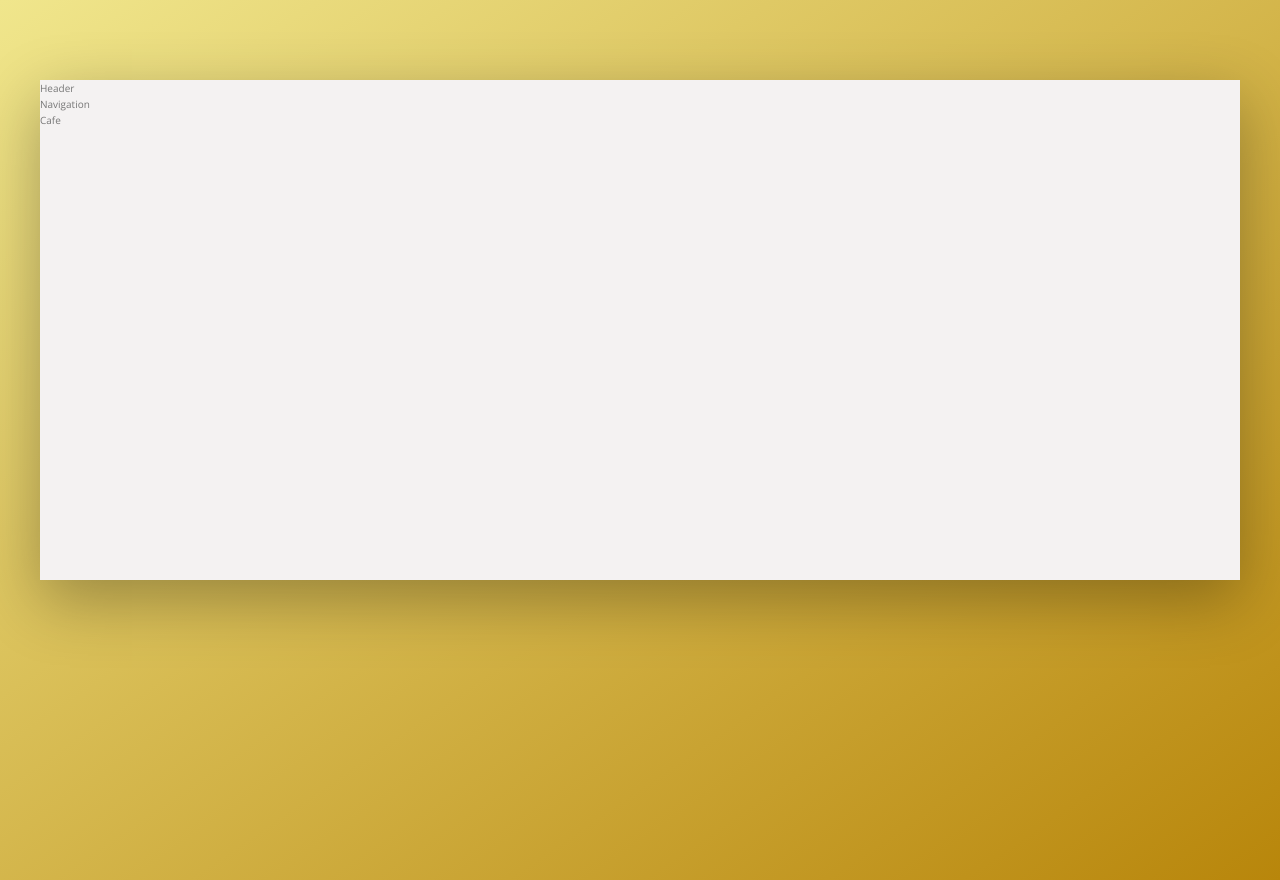
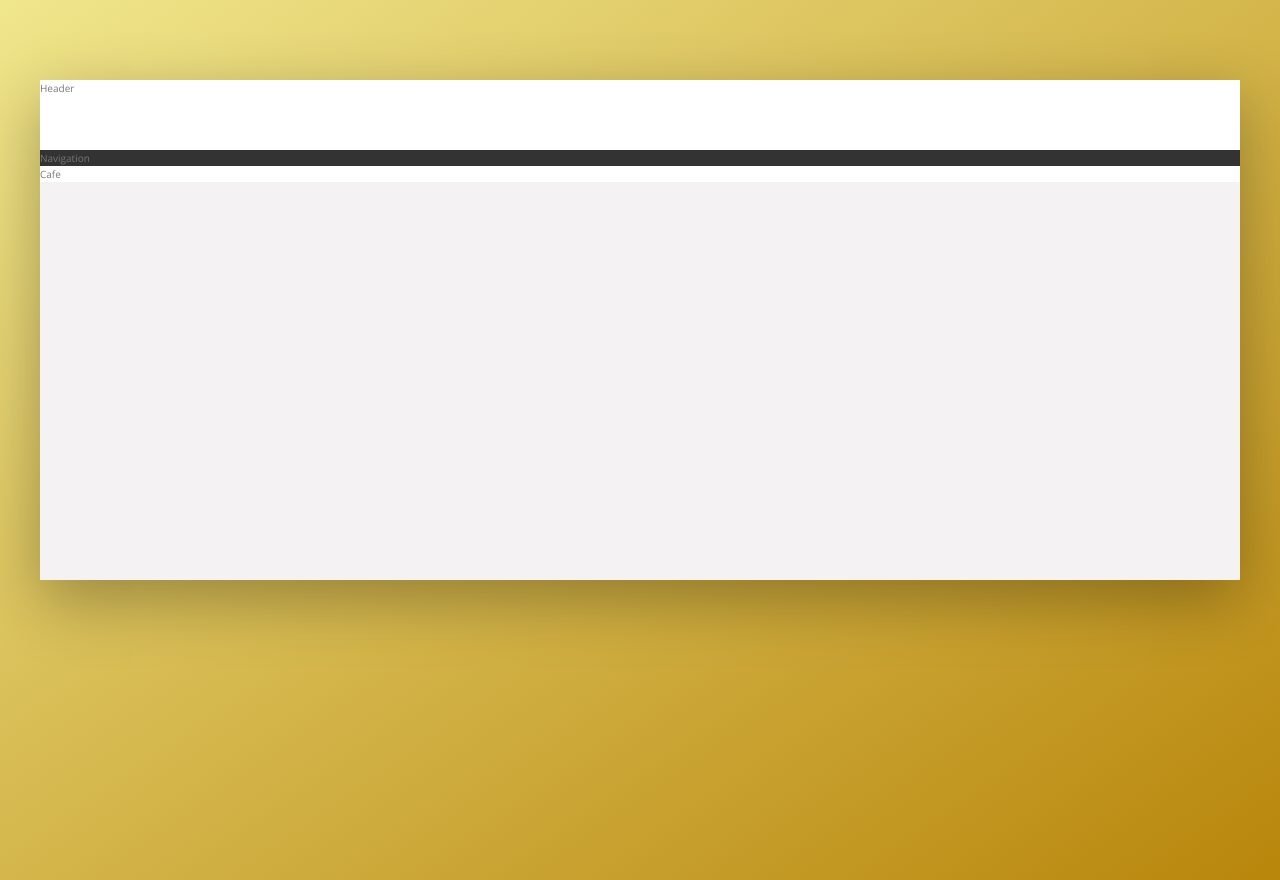
Before and after one commit to webroyit/9m2alf-FlexBoxAndSASS, a website: page index.html in a window 1280 px wide. Drawn offline with nearby package versions, Linux system fonts and the light colour scheme.

Commit message:
Add styles to header, sidebar, and cafe-view

```diff
--- a/sass/_base.scss
+++ b/sass/_base.scss
@@ -1,6 +1,7 @@
 // this is global variables
 // css variables not need pre-processor
 :root{
+    // color
     --color-primary: #FFA500;
     --color-primary-light: #F0E68C;
     --color-primary-dark: #B8860B;
@@ -13,6 +14,9 @@
     --color-grey-dark-1: #333;
     --color-grey-dark-2: #777;
     --color-grey-dark-3: #999;
+
+    // box-shadow
+    --shadow-dark: 0 2rem 6em rgba(0, 0, 0, .3);
     }
 
 *{
--- a/sass/_layout.scss
+++ b/sass/_layout.scss
@@ -3,13 +3,15 @@
     max-width: 120rem;
     margin: 8rem auto;
     background-color: var(--color-grey-light-2);
-    box-shadow: 0 2rem 6em rgba(0, 0, 0, .3);
+    box-shadow: var(--shadow-dark);
 
     min-height: 50rem;
 }
 
 .header{
-
+    height: 7rem;
+    background-color: white;
+    border-bottom: var(--color-grey-light-2);
 }
 
 .content{
@@ -17,9 +19,9 @@
 }
 
 .sidebar{
-
+    background-color: var(--color-grey-dark-1);
 }
 
 .cafe-view{
-
+    background-color: white;
 }
```
Also changed, not shown: css/style.css.
